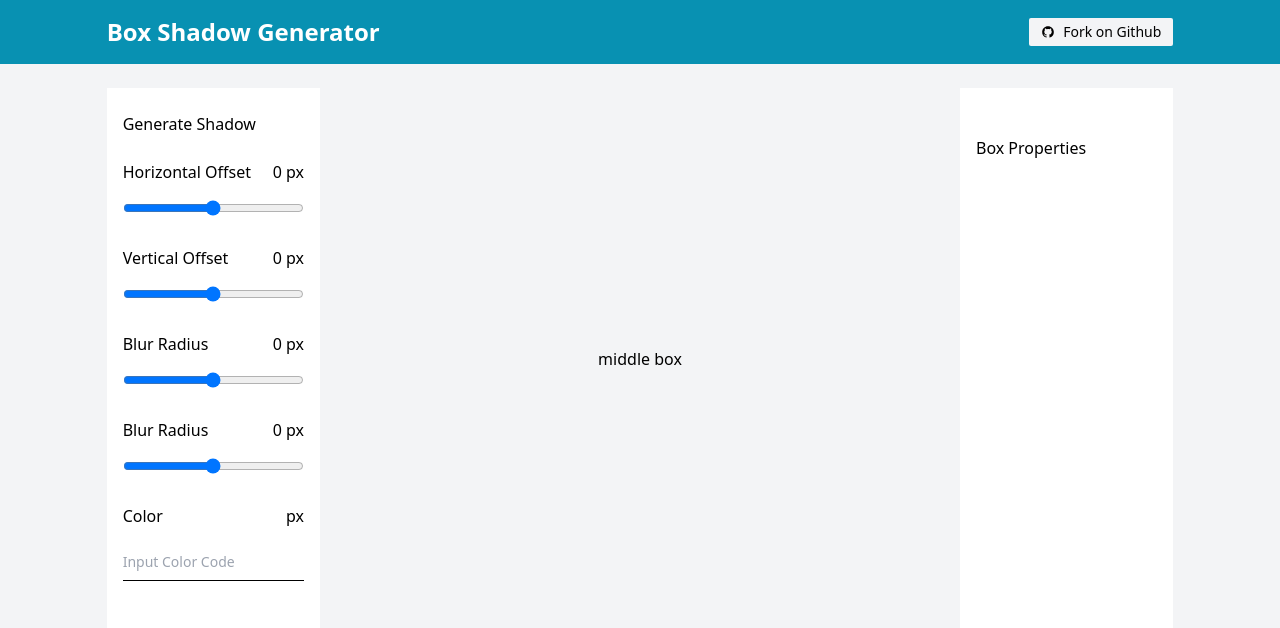
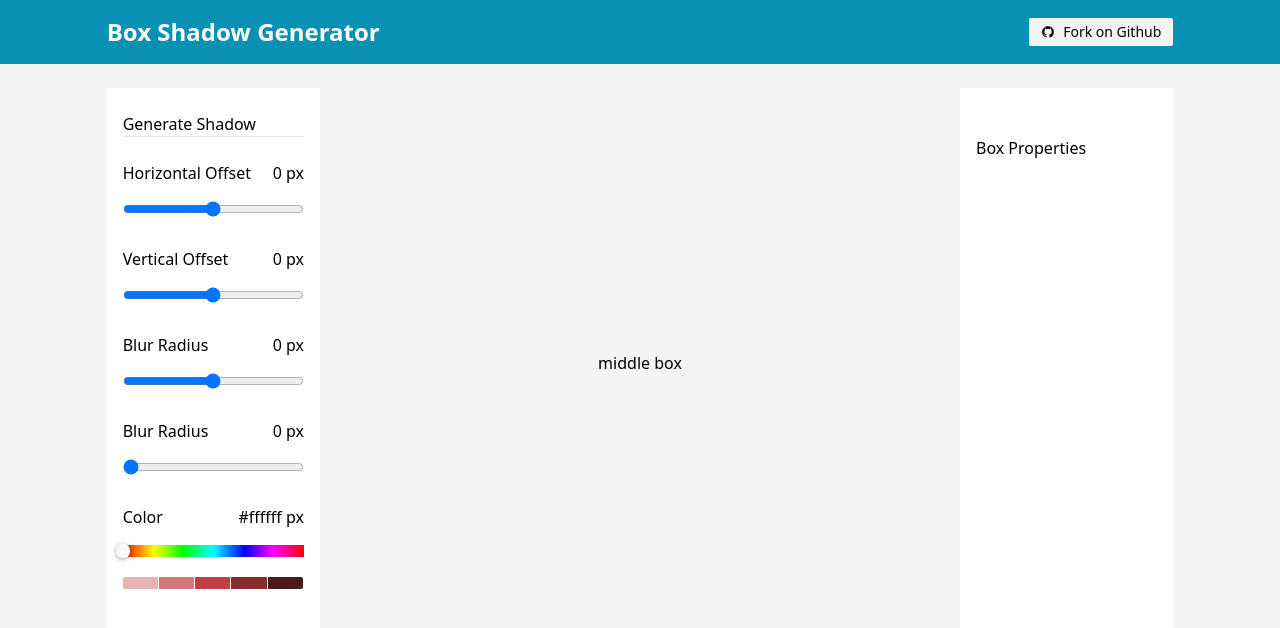
Before and after one commit to asmsaiff/css-box-shadow-generator-by-react, a React (Create React App) app: page / in a window 1280 px wide. Shown: the top 628 px of the page. Built offline with nearby package versions, Linux system fonts and the light colour scheme.

Commit message:
add color picker

```diff
--- a/src/components/LeftPanel.jsx
+++ b/src/components/LeftPanel.jsx
@@ -1,4 +1,5 @@
 import React, { Component } from 'react';
+import { SliderPicker } from 'react-color';
 
 export class LeftPanel extends Component {
     state = {
@@ -6,7 +7,7 @@ export class LeftPanel extends Component {
         verticalOffset: 0,
         blurRadius: 0,
         spreadRadius: 0,
-        colorCode: ''
+        colorCode: '#ffffff'
     }
 
     handleHorizontalOffsetChange = (e) => {
@@ -30,9 +31,16 @@ export class LeftPanel extends Component {
         })
     }
 
+    handleColorChange = (color, event) => {
+        this.setState({
+            colorCode: color.hex
+        })
+      }
+
     render() {
         return <>
             <h6>Generate Shadow</h6>
+            <hr />
 
             <div className='my-6'>
                 <div>
@@ -61,14 +69,14 @@ export class LeftPanel extends Component {
                         <span>Blur Radius</span>
                         <span>{this.state.spreadRadius} px</span>
                     </label>
-                    <input type="range" onChange={this.spreadRadiusChange} value={this.state.spreadRadius} className='mt-4 w-full' min='-100' max='100'/>
+                    <input type="range" onChange={this.spreadRadiusChange} value={this.state.spreadRadius} className='mt-4 w-full' min='0' max='100'/>
                 </div>
                 <div className='mt-6'>
                     <label htmlFor="" className='w-full flex justify-between'>
                         <span>Color</span>
                         <span>{this.state.colorCode} px</span>
                     </label>
-                    <input type="text" onChange={this.colorCodeChange} value={this.state.colorCode} className='mt-4 w-full border-b border-black py-2 text-sm focus:outline-none' placeholder='Input Color Code'/>
+                    <SliderPicker className="max-w-full mt-4" color={this.state.colorCode} onChangeComplete={this.handleColorChange}/>
                 </div>
             </div>
         </>;
```
